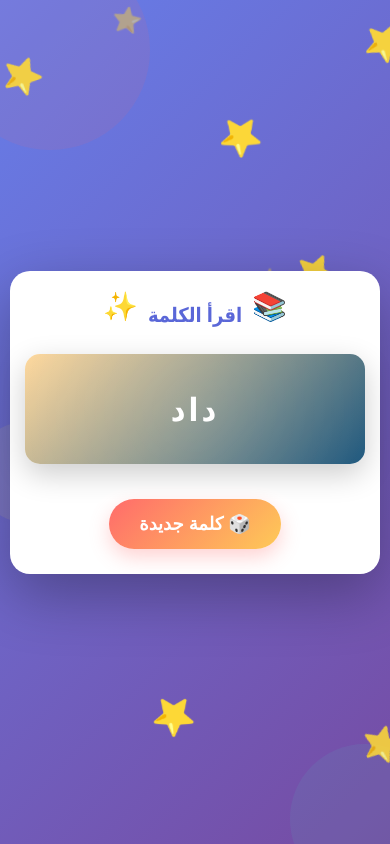
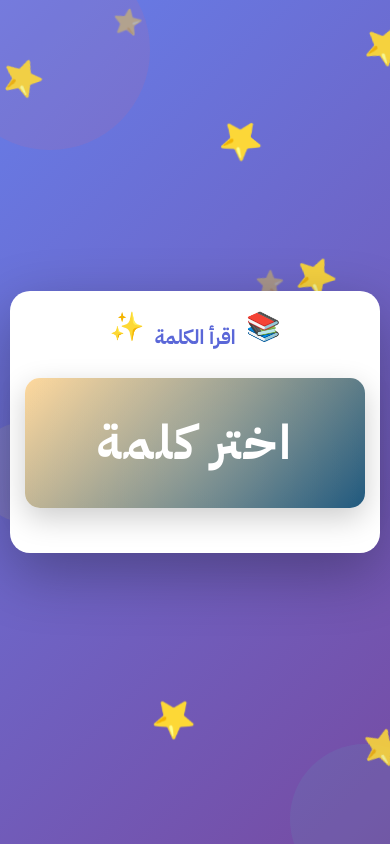
Before and after one commit to mlk500/arabic-words, a plain HTML site: page index.html in a window 390 px wide. Drawn offline with Linux system fonts and the light colour scheme.

Commit message:
change idea

```diff
--- a/index.html
+++ b/index.html
@@ -4,6 +4,9 @@
     <meta charset="UTF-8">
     <meta name="viewport" content="width=device-width, initial-scale=1.0, maximum-scale=1.0, user-scalable=no">
     <title>اقرأ الكلمة - Read the Word</title>
+    <link rel="preconnect" href="https://fonts.googleapis.com">
+    <link rel="preconnect" href="https://fonts.gstatic.com" crossorigin>
+    <link href="https://fonts.googleapis.com/css2?family=IBM+Plex+Sans+Arabic:wght@400;700&display=swap" rel="stylesheet">
     <style>
         * {
             margin: 0;
@@ -12,7 +15,7 @@
         }
 
         body {
-            font-family: 'Segoe UI', Tahoma, Arial, sans-serif;
+            font-family: 'IBM Plex Sans Arabic', 'Segoe UI', Tahoma, Arial, sans-serif;
             min-height: 100vh;
             min-height: 100dvh;
             background: linear-gradient(135deg, #667eea 0%, #764ba2 100%);
@@ -82,9 +85,9 @@
             border-radius: 30px;
             padding: 40px 30px;
             box-shadow: 0 20px 60px rgba(0,0,0,0.3);
-            max-width: 400px;
+            max-width: 600px;
             width: 100%;
-            max-width: min(400px, calc(100vw - 20px));
+            max-width: min(600px, calc(100vw - 20px));
             text-align: center;
             position: relative;
             z-index: 1;
@@ -116,12 +119,12 @@
         .word-display {
             background: linear-gradient(135deg, #ffd89b 0%, #19547b 100%);
             color: white;
-            font-size: 48px;
-            padding: 40px 20px;
+            font-size: 80px;
+            padding: 50px 30px;
             border-radius: 20px;
             margin: 20px 0;
-            min-height: 140px;
-            height: 140px;
+            min-height: 180px;
+            height: 180px;
             display: flex;
             align-items: center;
             justify-content: center;
@@ -141,7 +144,6 @@
             height: 200%;
             background: radial-gradient(circle, rgba(255,255,255,0.1) 0%, transparent 70%);
             animation: shimmer 3s infinite;
-            will-change: transform;
         }
 
         @keyframes shimmer {
@@ -169,52 +171,14 @@
             }
         }
 
-        .btn {
-            background: linear-gradient(135deg, #ff6b6b 0%, #feca57 100%);
-            color: white;
-            border: none;
-            padding: 18px 40px;
-            font-size: 22px;
-            border-radius: 50px;
-            cursor: pointer;
-            font-weight: bold;
-            box-shadow: 0 8px 20px rgba(255,107,107,0.3);
-            transition: transform 0.2s ease, box-shadow 0.2s ease;
+        .instruction {
+            background: rgba(76, 237, 196, 0.1);
+            color: #2d3748;
+            padding: 15px 20px;
+            border-radius: 15px;
+            font-size: 20px;
             margin-top: 20px;
-            position: relative;
-            overflow: hidden;
-            touch-action: manipulation;
-            -webkit-tap-highlight-color: transparent;
-        }
-
-        .btn::before {
-            content: '';
-            position: absolute;
-            top: 50%;
-            left: 50%;
-            width: 0;
-            height: 0;
-            border-radius: 50%;
-            background: rgba(255,255,255,0.3);
-            transform: translate(-50%, -50%);
-            transition: width 0.4s, height 0.4s;
-        }
-
-        .btn:active::before {
-            width: 300px;
-            height: 300px;
-        }
-
-        @media (hover: hover) {
-            .btn:hover {
-                transform: translateY(-3px);
-                box-shadow: 0 12px 25px rgba(255,107,107,0.4);
-            }
-        }
-
-        .btn:active {
-            transform: translateY(0);
-            box-shadow: 0 6px 15px rgba(255,107,107,0.3);
+            border: 2px solid #4ecdc4;
         }
 
         .stars {
@@ -265,6 +229,49 @@
             }
         }
 
+        .error-message {
+            background: #fee;
+            color: #c00;
+            padding: 20px;
+            border-radius: 10px;
+            font-size: 18px;
+            margin-top: 20px;
+        }
+
+        .all-words {
+            margin-top: 30px;
+            padding-top: 20px;
+            border-top: 2px dashed #ddd;
+        }
+
+        .all-words h3 {
+            color: #5a67d8;
+            margin-bottom: 15px;
+            font-size: 24px;
+        }
+
+        .words-grid {
+            display: grid;
+            grid-template-columns: repeat(auto-fit, minmax(100px, 1fr));
+            gap: 15px;
+            margin-top: 20px;
+        }
+
+        .word-item {
+            background: linear-gradient(135deg, #667eea 0%, #764ba2 100%);
+            color: white;
+            padding: 20px 10px;
+            border-radius: 15px;
+            font-size: 28px;
+            font-weight: bold;
+            cursor: pointer;
+            transition: transform 0.3s ease;
+        }
+
+        .word-item:hover {
+            transform: scale(1.1);
+        }
+
         @media (max-width: 480px) {
             body {
                 padding: 10px;
@@ -276,10 +283,10 @@
             }
 
             .word-display {
-                font-size: 32px;
-                padding: 25px 10px;
-                min-height: 110px;
-                height: 110px;
+                font-size: 48px;
+                padding: 30px 15px;
+                min-height: 130px;
+                height: 130px;
                 border-radius: 15px;
             }
 
@@ -292,10 +299,14 @@
                 font-size: 28px;
             }
 
-            .btn {
-                font-size: 18px;
-                padding: 14px 30px;
-                margin-top: 15px;
+            .instruction {
+                font-size: 16px;
+                padding: 12px 15px;
+            }
+
+            .word-item {
+                font-size: 22px;
+                padding: 15px 8px;
             }
 
             .bg-shape {
@@ -313,10 +324,10 @@
             }
 
             .word-display {
-                font-size: 28px;
-                padding: 20px 8px;
-                min-height: 100px;
-                height: 100px;
+                font-size: 40px;
+                padding: 25px 10px;
+                min-height: 120px;
+                height: 120px;
                 letter-spacing: 2px;
             }
 
@@ -328,9 +339,14 @@
                 font-size: 24px;
             }
 
-            .btn {
-                font-size: 16px;
-                padding: 12px 25px;
+            .instruction {
+                font-size: 14px;
+                padding: 10px 12px;
+            }
+
+            .word-item {
+                font-size: 20px;
+                padding: 12px 6px;
             }
         }
     </style>
@@ -350,26 +366,30 @@
         </div>
 
         <div class="word-display">
-            <div class="word" id="word">اضغط للبدء</div>
+            <div class="word" id="word">...</div>
         </div>
 
-        <button class="btn" onclick="showNewWord()">
-            🎲 كلمة جديدة
-        </button>
+        <div id="allWords" style="display: none;" class="all-words">
+            <h3>🎯 اختر كلمة</h3>
+            <div class="words-grid" id="wordsGrid"></div>
+        </div>
     </div>
 
     <div class="celebration" id="celebration"></div>
 
     <script>
-        // First grade Arabic words list
-        const words = [
-            'دار', 'دور', 'دادا', 'دودو', 'رورو',
-            'داد', 'داري', 'دوري', 'دود'
-        ];
-
-        let lastWord = '';
-        let wordHistory = [];
-        const maxHistory = Math.floor(words.length / 2);
+        // Word list with IDs
+        const words = {
+            '1': 'دار',
+            '2': 'دور',
+            '3': 'دادا',
+            '4': 'دودو',
+            '5': 'رورو',
+            '6': 'داد',
+            '7': 'داري',
+            '8': 'دوري',
+            '9': 'دود'
+        };
 
         function createStars() {
             const starsContainer = document.getElementById('stars');
@@ -405,44 +425,63 @@
             }, 3000);
         }
 
-        function getRandomWord() {
-            let availableWords = words.filter(word => !wordHistory.includes(word));
-
-            if (availableWords.length === 0) {
-                wordHistory = [];
-                availableWords = words;
-            }
-
-            const randomIndex = Math.floor(Math.random() * availableWords.length);
-            const selectedWord = availableWords[randomIndex];
-
-            wordHistory.push(selectedWord);
-            if (wordHistory.length > maxHistory) {
-                wordHistory.shift();
-            }
-
-            return selectedWord;
+        function getWordFromURL() {
+            const urlParams = new URLSearchParams(window.location.search);
+            const wordId = urlParams.get('w');
+            return wordId;
         }
 
-        function showNewWord() {
+        function displayWord(wordId) {
             const wordElement = document.getElementById('word');
-            const newWord = getRandomWord();
+            const word = words[wordId];
 
-            wordElement.classList.remove('animate');
-            void wordElement.offsetWidth;
-            wordElement.textContent = newWord;
-            wordElement.classList.add('animate');
+            if (word) {
+                wordElement.classList.remove('animate');
+                void wordElement.offsetWidth;
+                wordElement.textContent = word;
+                wordElement.classList.add('animate');
 
-            if (navigator.vibrate) {
-                navigator.vibrate(30);
+                // Vibrate on mobile if available
+                if (navigator.vibrate) {
+                    navigator.vibrate(30);
+                }
+            } else {
+                // If no word ID or invalid ID, show all words to choose from
+                showAllWords();
+            }
+        }
+
+        function showAllWords() {
+            const wordElement = document.getElementById('word');
+            wordElement.textContent = 'اختر كلمة';
+
+            document.getElementById('instruction').style.display = 'none';
+            document.getElementById('allWords').style.display = 'block';
+
+            const grid = document.getElementById('wordsGrid');
+            grid.innerHTML = '';
+
+            for (const [id, word] of Object.entries(words)) {
+                const wordDiv = document.createElement('div');
+                wordDiv.className = 'word-item';
+                wordDiv.textContent = word;
+                wordDiv.onclick = () => {
+                    window.location.href = `?w=${id}`;
+                };
+                grid.appendChild(wordDiv);
             }
         }
 
         // Initialize on load
         window.onload = function() {
             createStars();
-            // Show first word automatically
-            setTimeout(showNewWord, 500);
+
+            const wordId = getWordFromURL();
+            if (wordId) {
+                displayWord(wordId);
+            } else {
+                showAllWords();
+            }
         };
     </script>
 </body>
```
Also changed, not shown: 1 other file.
